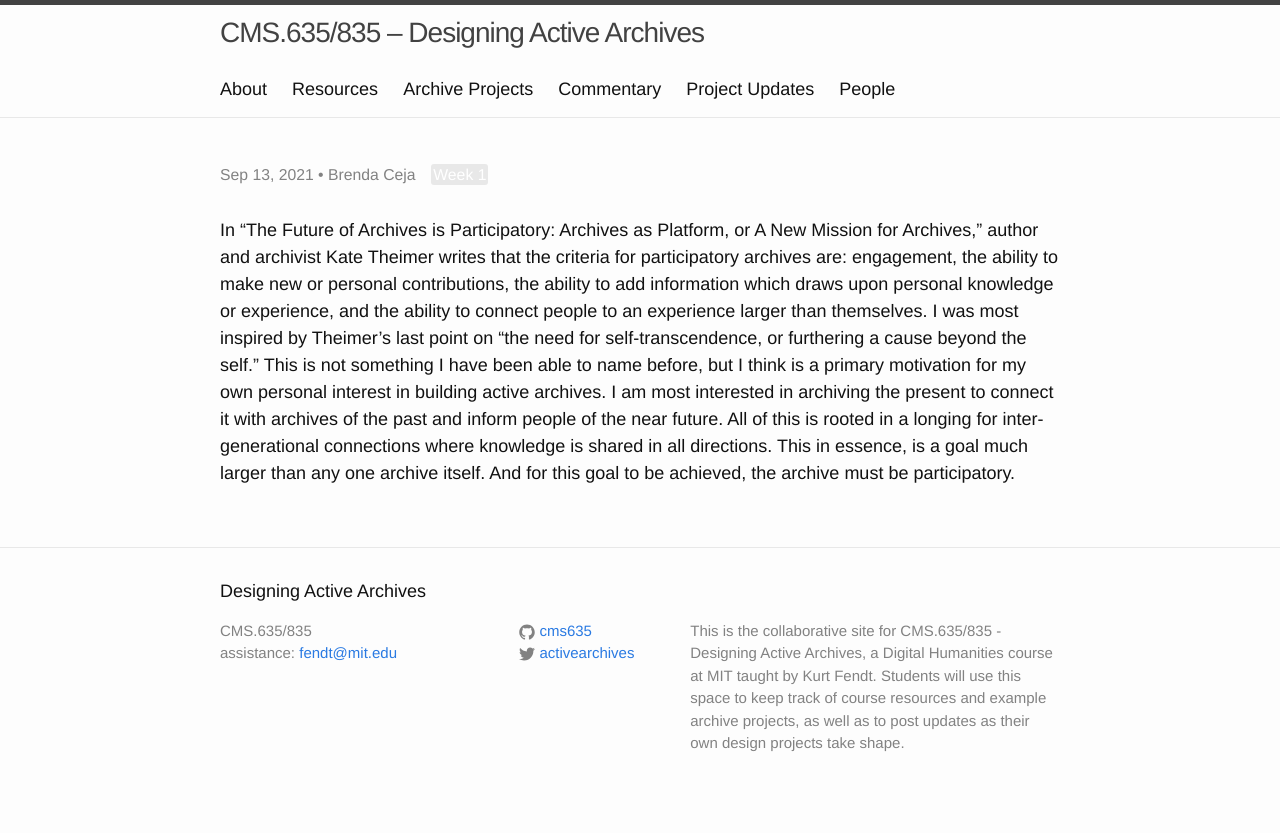
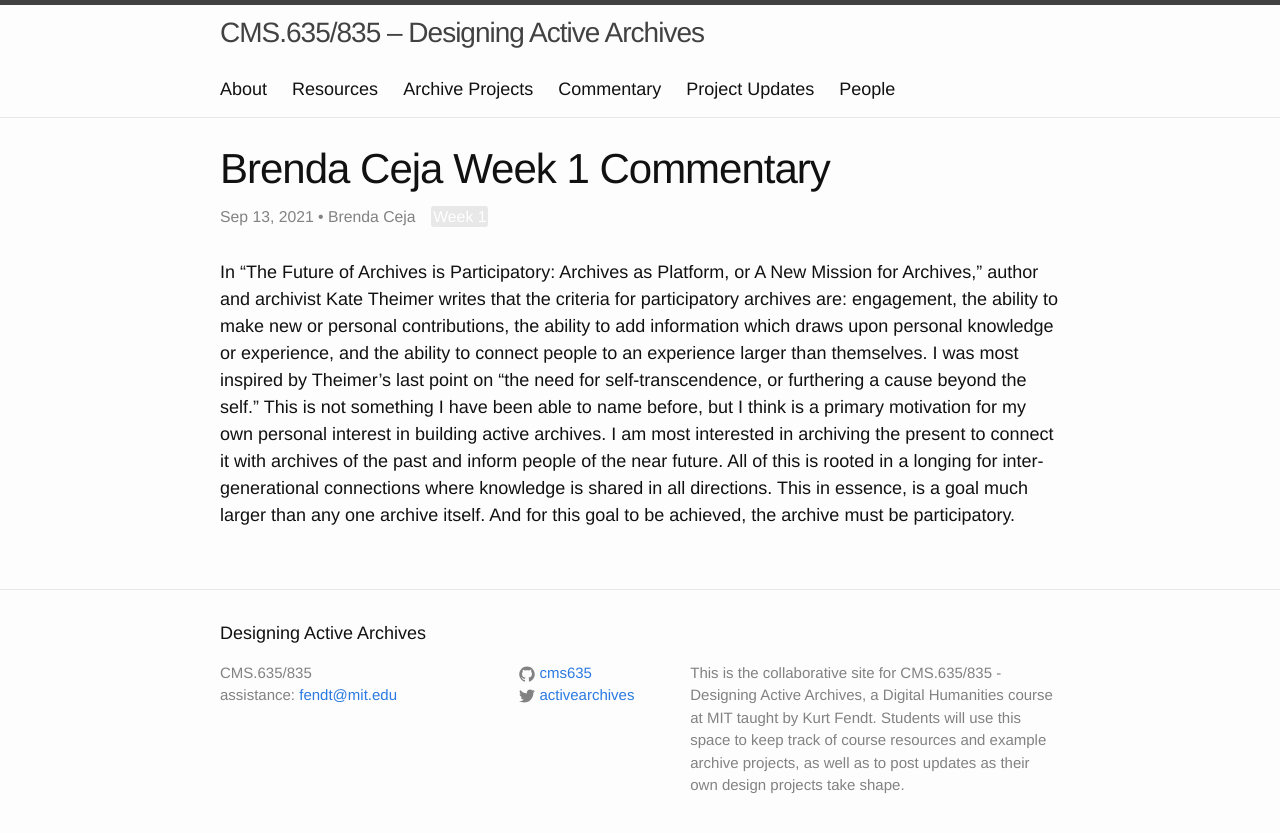
Before and after one commit to cms635/cms635.github.io, a Jekyll site: the page built from _posts/2021-09-13-your-filename.md, in a window 1280 px wide. Shown: the top 833 px of the page. Built offline with Jekyll 4.4.1, drawn with Linux system fonts in a browser that asks for light colours.

Commit message:
Create 2021-09-13-your-filename.md

```diff
--- a/_posts/2021-09-13-your-filename.md
+++ b/_posts/2021-09-13-your-filename.md
@@ -2,7 +2,7 @@
 layout: post
 published: true
 category: commentary
-title: ''
+title: Brenda Ceja Week 1 Commentary
 tags:
   - Week 1
 author: Brenda Ceja
```
